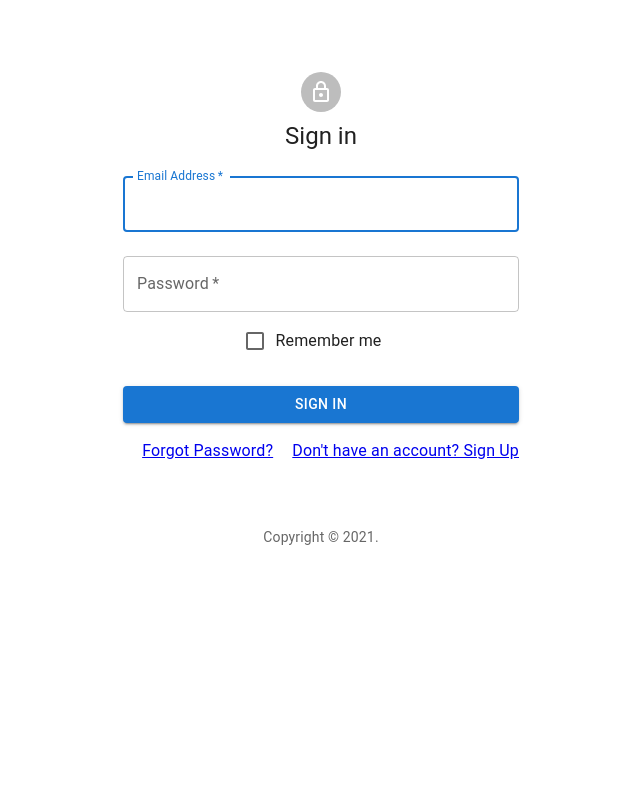
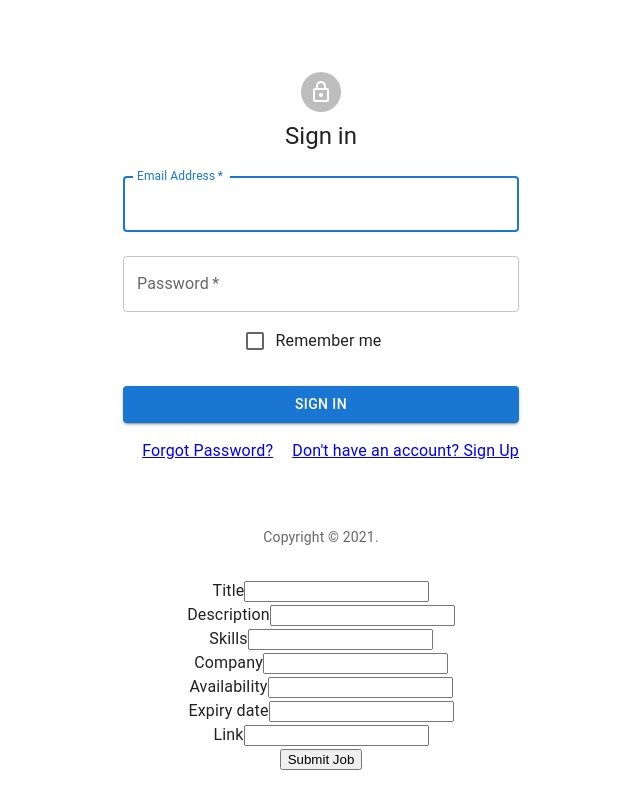
Before and after one commit to kwj280/cohort7_project2, a React (Create React App) app: page /signIn in a window 1280 px wide. Shown: the whole page, without its empty margins (319-959 px from the left). Built offline with nearby package versions, Linux system fonts and the light colour scheme.

Commit message:
Updated job submittal form and routes. Still a work in progress

```diff
--- a/src/App.js
+++ b/src/App.js
@@ -5,6 +5,7 @@ import { Routes, Route, Link } from 'react-router-dom'
 import LandingPage from './components/LandingPage'
 import SignUp from './components/SignUp'
 import SignIn from './components/SignIn'
+import JobForm from './components/JobForm'
 
 
 function App() {
@@ -15,6 +16,7 @@ function App() {
         <Route path="signUp" element={<SignUp />} />
         <Route path="signIn" element={<SignIn />} />
       </Routes>
+      <JobForm/>
     </div>
   )
 }
--- /dev/null
+++ b/src/components/JobForm.js
@@ -0,0 +1,78 @@
+import { TitleOutlined } from '@mui/icons-material'
+import axios from 'axios'
+import {useState} from 'react'
+
+const JobForm = () => {
+  //Declaring use state variables for every field in the table
+  const [Title, setTitle] = useState("")
+  const [Description, setDescription] = useState("")
+  const [Skills, setSkills] = useState("")
+  const [Company, setCompany] = useState("")
+  const [Availability, setAvailability] = useState("")
+  const [ExpiryDate, setExpiryDate] = useState("")
+  const [link, setlink] = useState("")
+
+ // Function to perform when text box is used
+    const onInputUpdate = (event, setter)=> {
+      let updatedValue = event.target.value
+      setter(updatedValue)
+    }
+
+  // Post data to the following endpoint '/job/submit' using axios instead of fetch
+    const SubmitData = (event) => {
+    event.preventDefault()
+    axios.post('/job/submit', {
+      Title, Description, Skills, Company, Availability, ExpiryDate, link
+    }).then(function(response) {
+      console.log(response.data);
+    })
+  }
+
+  return (
+    <div>
+    <div>
+      <label>Title
+      <input value={Title} onChange={(event) => onInputUpdate(event,setTitle)}/>
+      </label>
+    </div>
+    <div>
+      <label>Description
+      <input value={Description} onChange={(event) => onInputUpdate(event,setDescription)}/>
+      </label>
+    </div>
+    <div>
+      <label>Skills
+        <input value={Skills} onChange={(event) => onInputUpdate(event,setSkills)}/>
+      </label>
+    </div>
+    <div>
+      <label>Company
+      <input value={Company} onChange={(event) => onInputUpdate(event,setCompany)}/>
+      </label>
+    </div>
+    <div>
+      <label>Availability
+        <input value={Availability} onChange={(event) => onInputUpdate(event, setAvailability)}/>
+      </label>
+    </div>
+    <div>
+      <label>Expiry date
+      <input value={ExpiryDate} onChange={(event) => onInputUpdate(event, setExpiryDate)}/>
+      </label>
+    </div>
+    <div>
+      <label>Link
+      <input value={link} onChange={(event) => onInputUpdate(event, setlink)}/>
+      </label>
+    </div>
+    <div>
+    <button onClick={SubmitData}>Submit Job</button>
+    </div>
+  </div>
+  )
+}
+
+
+
+
+export default JobForm
```
Also changed, not shown: 2 other files (tests, documents, lock files or other folders).
